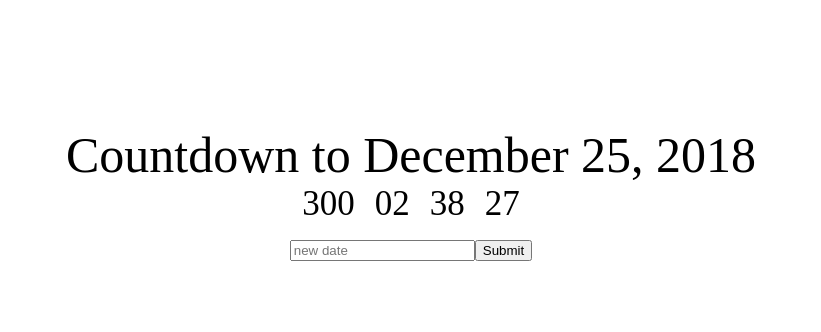
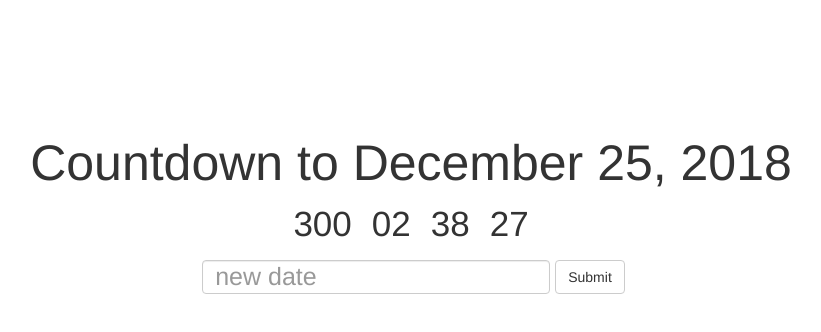
Before and after one commit to RenatoSiqueira/Udemy_ReactJS-and-Redux_MasteringWebApps, a React (Create React App) app in the folder countdown/: page / in a window 1280 px wide. Shown: the top 332 px of the page, without its empty margins (229-1050 px from the left). Built offline with nearby package versions, Linux system fonts and the light colour scheme.

Commit message:
Styling with react Bootstrap

```diff
--- a/countdown/package.json
+++ b/countdown/package.json
@@ -4,6 +4,7 @@
   "private": true,
   "dependencies": {
     "react": "^16.2.0",
+    "react-bootstrap": "^0.32.1",
     "react-dom": "^16.2.0",
     "react-scripts": "1.1.1"
   },
--- a/countdown/public/index.html
+++ b/countdown/public/index.html
@@ -10,6 +10,7 @@
     -->
     <link rel="manifest" href="%PUBLIC_URL%/manifest.json">
     <link rel="shortcut icon" href="%PUBLIC_URL%/favicon.ico">
+    <link rel="stylesheet" href="https://maxcdn.bootstrapcdn.com/bootstrap/3.3.7/css/bootstrap.min.css" integrity="sha384-BVYiiSIFeK1dGmJRAkycuHAHRg32OmUcww7on3RYdg4Va+PmSTsz/K68vbdEjh4u" crossorigin="anonymous">
     <!--
       Notice the use of %PUBLIC_URL% in the tags above.
       It will be replaced with the URL of the `public` folder during the build.
--- a/countdown/src/App.css
+++ b/countdown/src/App.css
@@ -12,3 +12,8 @@
     display: inline;
     margin: 10px;
 }
+
+.Deadline-input {
+    font-size: 25px;
+    margin: 5px;
+}
--- a/countdown/src/App.jsx
+++ b/countdown/src/App.jsx
@@ -1,7 +1,8 @@
 import React, { Component } from 'react'
+import Clock from './Clock'
 
 import './App.css'
-import Clock from './Clock'
+import { Form, FormControl, Button } from 'react-bootstrap'
 
 class App extends Component{
     constructor(props){
@@ -23,8 +24,14 @@ class App extends Component{
             <div className="App">
                 <div className="App-title">Countdown to {this.state.deadline}</div>
                 <Clock deadline={this.state.deadline}/>
-                <input placeholder="new date" onChange={ event => this.setState({ newDeadline: event.target.value })} />
-                <button onClick={() => this.changeDeadline()}>Submit</button>
+                <Form inline={true}>
+                    <FormControl
+                        className="Deadline-input"
+                        placeholder="new date"
+                        onChange={ event => this.setState({ newDeadline: event.target.value })}
+                    />
+                    <Button onClick={() => this.changeDeadline()}>Submit</Button>
+                </Form>
             </div>
         )
     }
```
Also changed, not shown: 1 other file (tests, documents, lock files or other folders).
